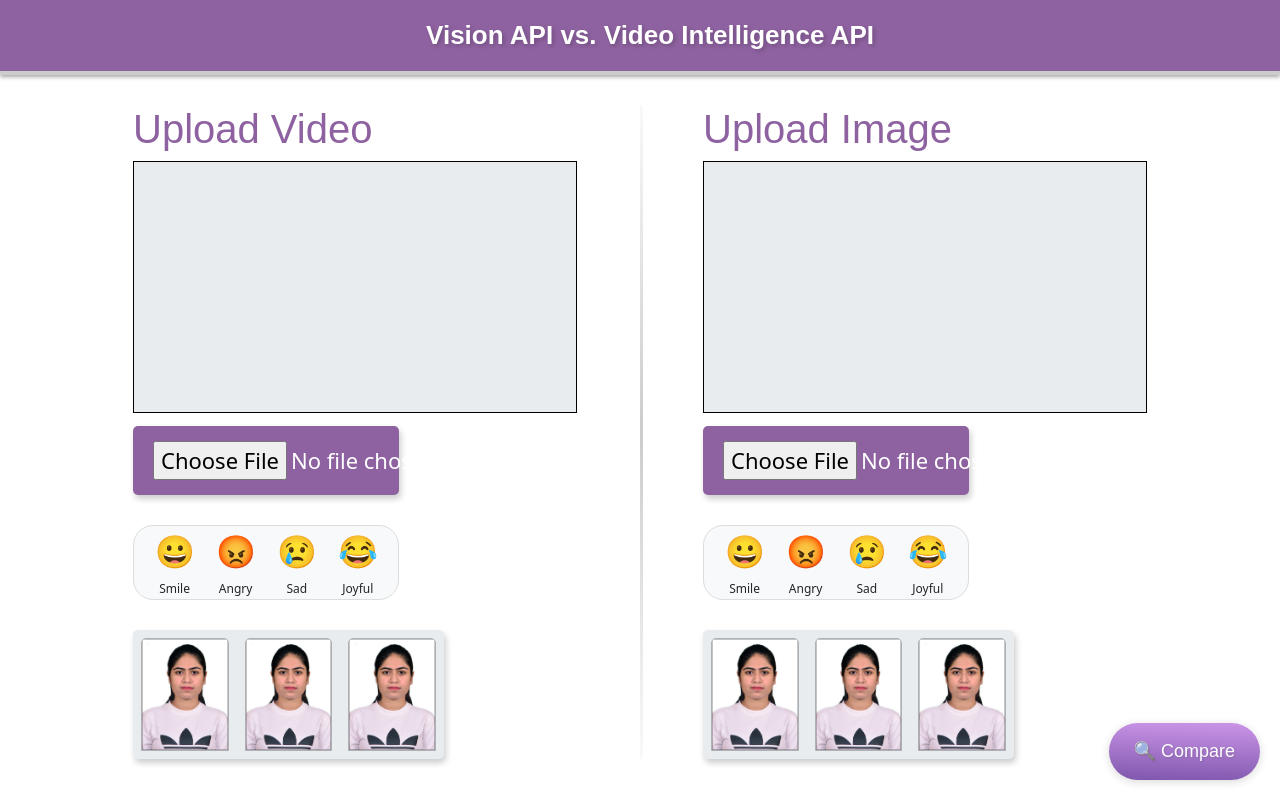
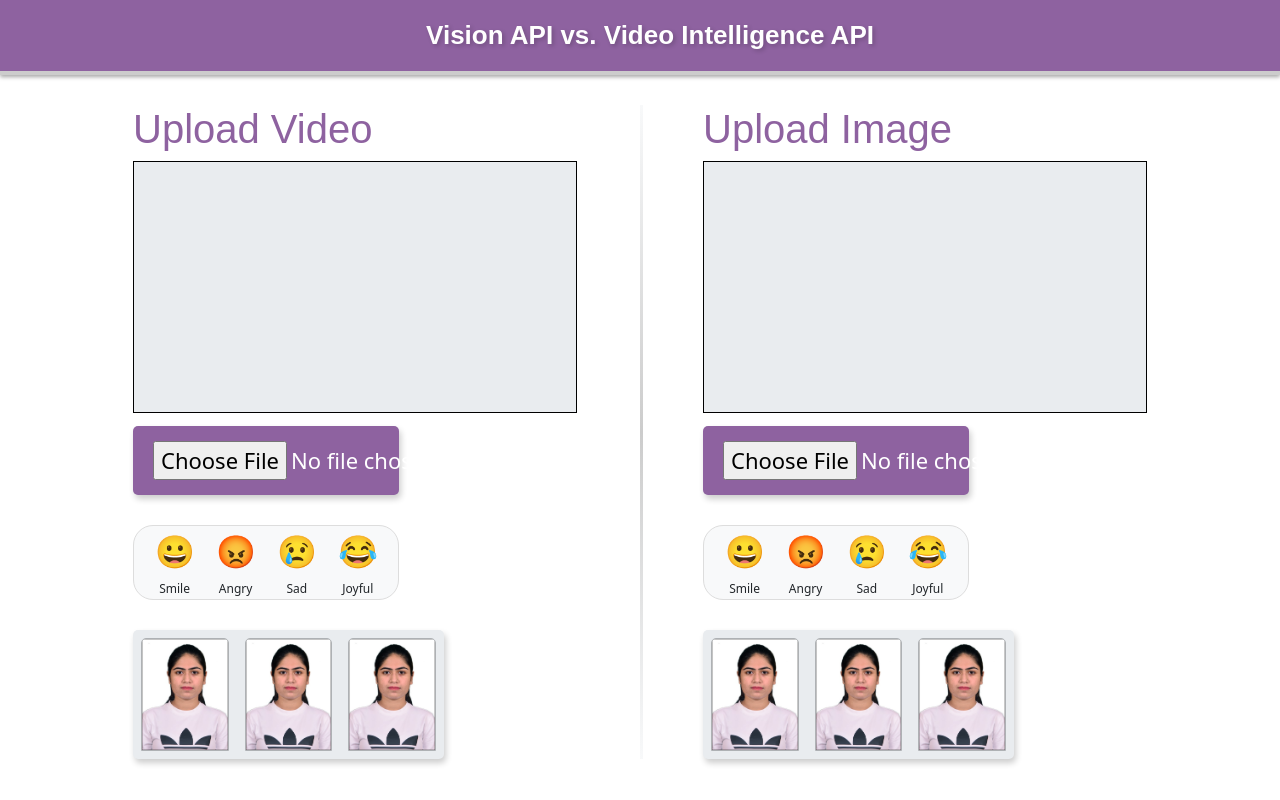
Before and after one commit to mishrarpita321/ACSProject, a React (Vite) app: page / in a window 1280 px wide. Built offline with nearby package versions, Linux system fonts and the light colour scheme.

Commit message:
Heading Title dynamic

```diff
--- a/src/components/Combined/Combined.jsx
+++ b/src/components/Combined/Combined.jsx
@@ -10,7 +10,7 @@ import ComparisonTable from "../Comparison/ComparisonTable";
 const Combined = () => {
     return (
         <>
-            <Header />
+            <Header title="Vision API vs. Video Intelligence API" />
             <div className="container">
                 <div style={{ position: "relative" }} className="row">
                     <div className={`col-12 col-md-6 ${styles.iFrameContainer}`}>
--- a/src/components/Header/Header.jsx
+++ b/src/components/Header/Header.jsx
@@ -1,15 +1,18 @@
 import React, { useState } from 'react';
 import styles from './Header.module.css';
 
-const Header = ({ setFileSrc }) => {
+const Header = ({ title = "", setFileSrc, showCompareBtn = false }) => {
     return (
         <>
             <div className={styles.appBar}>
-                <h1 className={styles.appBarTitle}>Vision API vs. Video Intelligence API</h1>
+                {/* <h1 className={styles.appBarTitle}>Vision API vs. Video Intelligence API</h1> */}
+                <h1 className={styles.appBarTitle}>{title}</h1>
             </div>
-            <div className={styles.floating_btn}>
-                &#x1F50D; Compare
-            </div>
+            {showCompareBtn && (
+                <div className={styles.floating_btn}>
+                    &#x1F50D; Compare
+                </div>
+            )}
         </>
     );
 };
```
